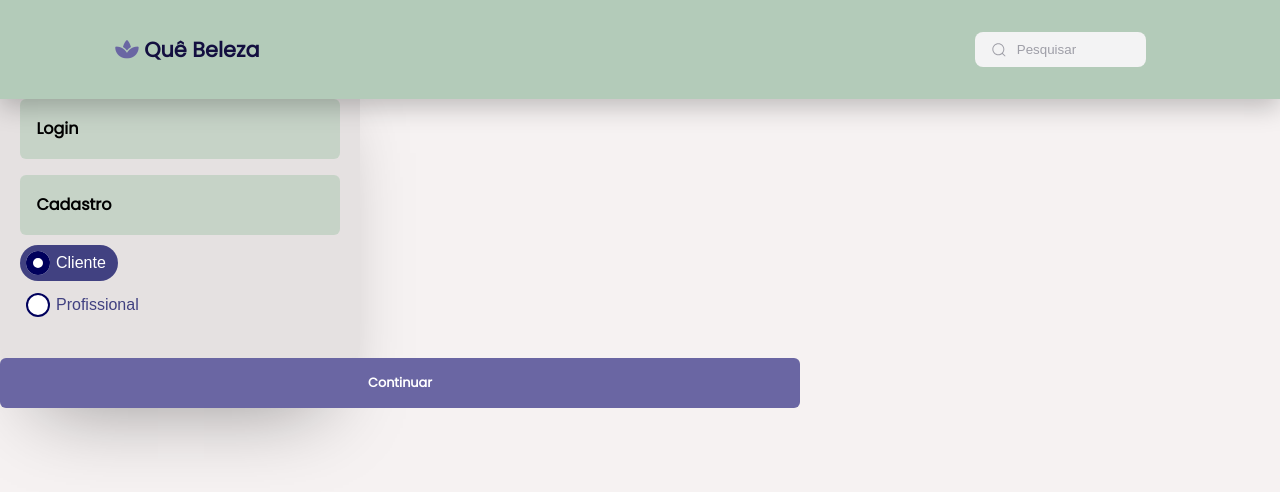
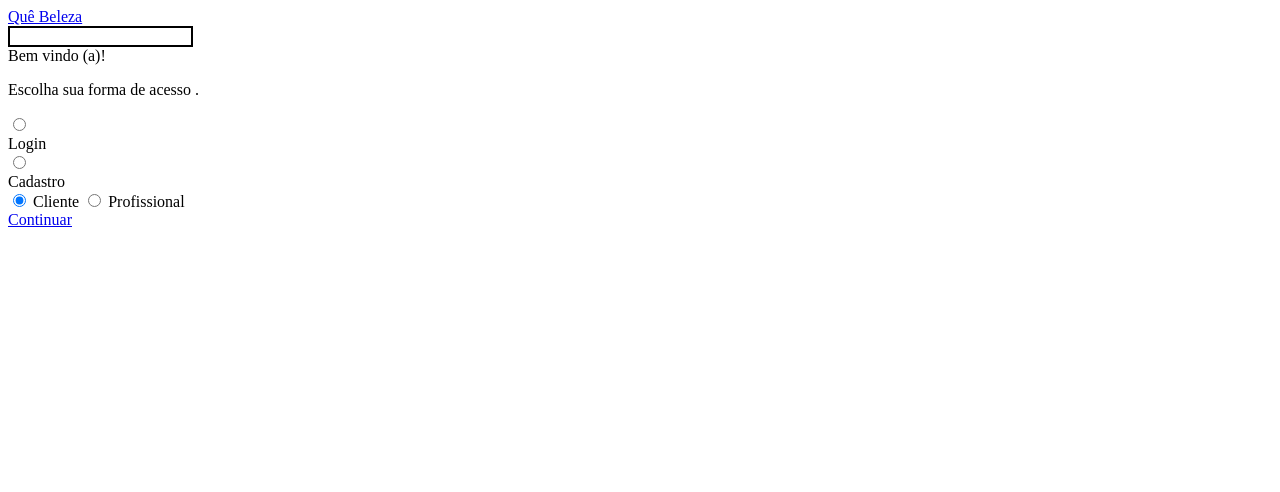
Before and after one commit to Joao14F/Que-Beleza, a PHP site: page / in a window 1280 px wide. Shown: the top 492 px of the page. Run offline with PHP 8.4, Linux system fonts and the light colour scheme.

Commit message:
modified:   Bolsa/front/cabecalho.php 	modified:   Bolsa/front/css/estilp.css

```diff
--- a/Bolsa/front/cabecalho.php
+++ b/Bolsa/front/cabecalho.php
@@ -1,143 +1,10 @@
-<!DOCTYPE html>
-<html lang="en">
-
-<head>
-    <meta charset="UTF-8">
-    <meta http-equiv="X-UA-Compatible" content="IE-edge">
-    <meta name="viewport" content="width=device-width, initial-scale=1.0">
-    <link rel="stylesheet" href="https://cdnjs.cloudflare.com/ajax/libs/font-awesome/6.4.2/css/all.min.css">
-    <link rel="stylesheet" href="https://cdn.jsdelivr.net/npm/swiper@10/swiper-bundle.min.css" />
-    <title>Que Beleza</title>
-    <style>
-        @import url('https://fonts.googleapis.com/css2?family=Poppins:wght@300;400&display=swap');
-
-        :root {
-            --orange: #6A66A3;
-            --black: #130f40;
-            --light-color: #666;
-            --box-shadow: 0 .5rem 1.5rem rgba(0, 0, 0, 0.23);
-            --border: .2rem solid rgb(0, 0, 0.1);
-            --outline: .1rem solid rgb(0, 0, 0.1);
-            --outline-hover: .2rem solid var(--black);
-        }
-
-        body {
-            margin: 0;
-            padding: 0;
-            font-family: Arial, sans-serif;
-        }
-
-        header {
-            background-color: #B3CBB9;
-            padding: 10px;
-            text-align: center;
-        }
-
-        h1 {
-            margin: 0;
-            color: #ffffff;
-            /* Cor do texto no cabeçalho */
-        }
-
-        .group {
-            display: flex;
-            line-height: 28px;
-            align-items: center;
-            position: relative;
-            max-width: 190px;
-        }
-
-        .input {
-            width: 90%;
-            height: 35px;
-            line-height: 28px;
-            padding: 0 1rem;
-            padding-left: 2.5rem;
-            border: 2px solid transparent;
-            border-radius: 8px;
-            outline: none;
-            background-color: #f3f3f4;
-            color: #0d0c22;
-            transition: .3s ease;
-        }
-
-        .input::placeholder {
-            color: #9e9ea7;
-        }
-
-        .input:focus,
-        input:hover {
-            outline: none;
-            border-color: rgba(234, 76, 137, 0.4);
-            background-color: #fff;
-            box-shadow: 0 0 0 4px rgb(234 76 137 / 10%);
-        }
-
-        .icon {
-            position: absolute;
-            left: 1rem;
-            fill: #9e9ea7;
-            width: 1rem;
-            height: 1rem;
-        }
-
-        .header .logo i {
-            color: var(--orange);
-        }
-
-        a {
-            font-size: 10px;
-            color: var(--black);
-            font-family: 'Poppins';
-            text-decoration: none;
-        }
-
-        .heading span {
-            background: var(--orange);
-            color: #fff;
-            display: inline-block;
-            padding: .5rem 3rem;
-            clip-path: polygon();
-
-        }
-
-        .header {
-            background: #b3cbb9;
-            position: absolute;
-            top: 0;
-            left: 0;
-            right: 0;
-            display: flex;
-            align-items: center;
-            justify-content: space-between;
-            padding: 2rem 9%;
-            box-shadow: var(--box-shadow);
-            /* margin-bottom: 4rem; Removido para evitar espaço extra */
-        }
-        .header .logo {
-            font-size: 1.3rem;
-            font-weight: bolder;
-            color: var(--black);
-        }
-    </style>
-</head>
-
-<body>
-    <header class="header">
-        <a href="#" class="logo"><i class="fa-solid fa-spa"></i> Quê Beleza</a>
-
-        <div class="group">
-            <svg class="icon" aria-hidden="true" viewBox="0 0 24 24">
-                <g>
-                    <path d="M21.53 20.47l-3.66-3.66C19.195 15.24 20 13.214 20 11c0-4.97-4.03-9-9-9s-9 4.03-9 9 4.03 9 9 9c2.215 0 4.24-.804 5.808-2.13l3.66 3.66c.147.146.34.22.53.22s.385-.073.53-.22c.295-.293.295-.767.002-1.06zM3.5 11c0-4.135 3.365-7.5 7.5-7.5s7.5 3.365 7.5 7.5-3.365 7.5-7.5 7.5-7.5-3.365-7.5-7.5z"></path>
-                </g>
-            </svg>
-            <input placeholder="Pesquisar" type="search" class="input">
-        </div>
-    </header>
-
-    <!-- O restante do conteúdo da sua página vai aqui -->
-
-</body>
-
-</html>
+    <div class="row">
+        <header class="header">
+            <div class="col-6">
+                <a href="index.php" class="logo">Quê Beleza</a>
+            </div>
+            <div class="col-6">
+                <input type="search" name="" id="" style="border: solid black 2px;">
+            </div>
+        </header>
+    </div>
--- a/Bolsa/front/css/estilp.css
+++ /dev/null
@@ -1,222 +0,0 @@
-@import url('https://fonts.googleapis.com/css2?family=Poppins:wght@300;400&display=swap');
-
-
-body {
-  margin: 0;
-  padding: 0;
-  font-family: Arial, sans-serif;
-  background-color: #f6f2f2;
-}
-.plan-chooser {
-  background-color: rgba(129, 129, 129, 0.151);
-  max-width: 320px;
-  border-radius: 10px;
-  padding: 20px;
-  color: #000;
-  box-shadow: 0px 87px 78px -39px rgba(0,0,0,0.4);
-}
-
-.form {
-  text-align: center;
-  margin-top: 0.75rem;
-}
-
-.plan-chooser .title {
-  font-size: 1.3rem;
-  font-weight: 700;
-  line-height: 1.25rem;
-  color: rgba(0, 0, 0, 1);
-  font-family: 'Poppins';
-}
-
-.plan-chooser .desc {
-  margin-top: 0.4rem;
-  font-size: 0.8rem;
-  line-height: 1.5rem;
-  color: rgba(75, 85, 99, 1);
-  font-family: 'Poppins';
-
-}
-
-.plan-option {
-  margin-top: 1rem;
-  margin-bottom: 15px;
-}
-
-.plan-option label.ooo {
-  cursor: pointer;
-  overflow: hidden;
-  border-radius: 0.375rem;
-  background-color: #b3cbb99e;
-  display: flex;
-  align-items: center;
-  justify-content: space-between;
-  padding: 1rem .4rem;
-  margin: 10px 0;
-  transform: all .15s ease;
-}
-
-.plan-option label.ooo .plan-info {
-  display: flex;
-  flex-direction: column;
-  margin-left: 10px;
-  font-family: 'Poppins';
-
-}
-
-.plan-cost {
-  font-size: 1rem;
-  line-height: 1.75rem;
-  font-weight: 600;
-  color: rgba(0, 0, 0, 1);
-  font-family: 'Poppins';
-
-}
-
-.plan-name {
-  font-size: 0.8rem;
-  line-height: 1.25rem;
-  color: rgba(75, 85, 99, 1);
-}
-
-.reduction {
-  display: inline-block;
-  border-radius: 9999px;
-  border: 1px solid rgba(22, 163, 74, 1);
-  background-color: rgba(220, 252, 231, 1);
-  padding: 0.2rem .4rem;
-  font-size: 0.675rem;
-  line-height: 1.25rem;
-  font-weight: 600;
-  color: rgba(22, 163, 74, 1);
-}
-
-.plan-option input:checked + label {
-  border-color: #6A66A3;
-}
-
-.choose-btn {
-  width: 55%;
-  display: inline-flex;
-  align-items: center;
-  justify-content: center;
-  border-radius: 0.375rem;
-  background-color: #6A66A3;
-  padding: 1rem 3rem;
-  font-weight: 600;
-  color: #fff;
-  transform: all .15s ease;
-  font-size: 0.8rem;
-}
-
-.choose-btn:hover {
-  opacity: .9;
-}
-
-.plan-option input {
-  display: none;
-}
-@import url('https://fonts.googleapis.com/css2?family=Poppins:wght@300;400&display=swap');
-
-:root {
-    --orange: #6A66A3;
-    --black: #130f40;
-    --light-color: #666;
-    --box-shadow: 0 .5rem 1.5rem rgba(0, 0, 0, 0.23);
-    --border: .2rem solid rgb(0, 0, 0.1);
-    --outline: .1rem solid rgb(0, 0, 0.1);
-    --outline-hover: .2rem solid var(--black);
-}
-.icon {
-  position: absolute;
-  left: 1rem;
-  fill: #9e9ea7;
-  width: 1rem;
-  height: 1rem;
-}
-
-.header .logo i {
-  color: var(--orange);
-}
-
-a {
-  font-size: 10px;
-  color: var(--black);
-  font-family: 'Poppins';
-  text-decoration: none;
-}
-
-
-
-.header {
-  background: #b3cbb9;
-  position: absolute;
-  top: 0;
-  left: 0;
-  right: 0;
-  display: flex;
-  align-items: center;
-  justify-content: space-between;
-  padding: 2rem 9%;
-  box-shadow: var(--box-shadow);
-  /* margin-bottom: 4rem; Removido para evitar espaço extra */
-}
-.header .logo {
-  font-size: 1.3rem;
-  font-weight: bolder;
-  color: var(--black);
-}
-.container form.f2 {
-  display: flex;
-  flex-wrap: wrap;
-  flex-direction: column;
-}
-
-.container label.aaa {
-  display: flex;
-  cursor: pointer;
-  font-weight: 500;
-  position: relative;
-  overflow: hidden;
-  margin-bottom: 0.375em;
-}
-
-.container  label.aaa input.b1 {
-  position: absolute;
-  left: -9999px;
-}
-
-.container label.aaa input.b1:checked + span.botao {
-  background-color: #414181;
-  color: white;
-}
-
-.container label.aaa input.b1:checked + span.botao:before {
-  box-shadow: inset 0 0 0 0.4375em #00005c;
-}
-
-.container label.aaa span.botao {
-  display: flex;
-  align-items: center;
-  padding: 0.375em 0.75em 0.375em 0.375em;
-  border-radius: 99em;
-  transition: 0.25s ease;
-  color: #414181;
-}
-
-.container label.aaa span.botao:hover {
-  background-color: #d6d6e5;
-}
-
-.container label.aaa span.botao:before {
-  display: flex;
-  flex-shrink: 0;
-  content: "";
-  background-color: #fff;
-  width: 1.5em;
-  height: 1.5em;
-  border-radius: 50%;
-  margin-right: 0.375em;
-  transition: 0.25s ease;
-  box-shadow: inset 0 0 0 0.125em #00005c;
-}
```
